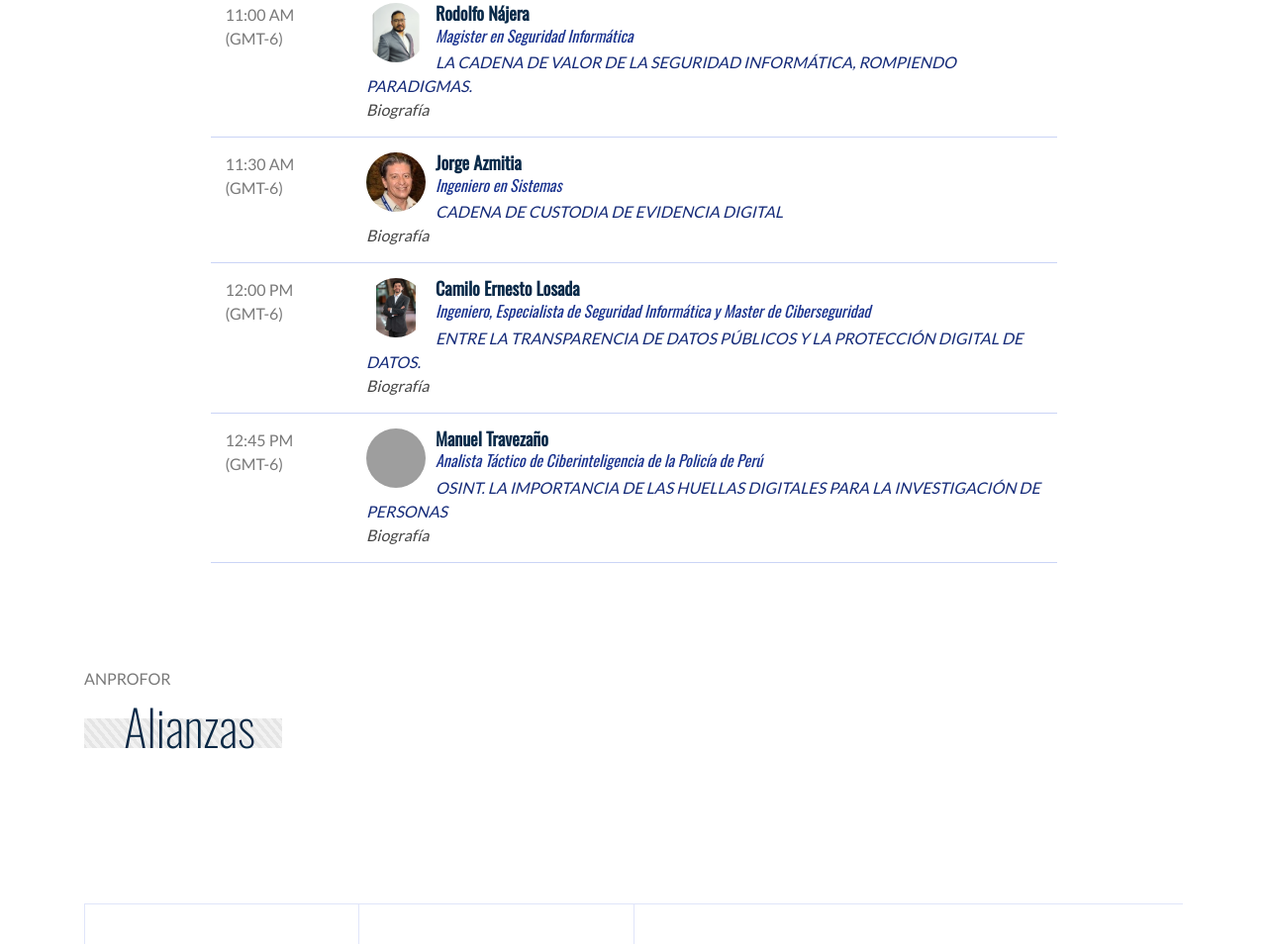
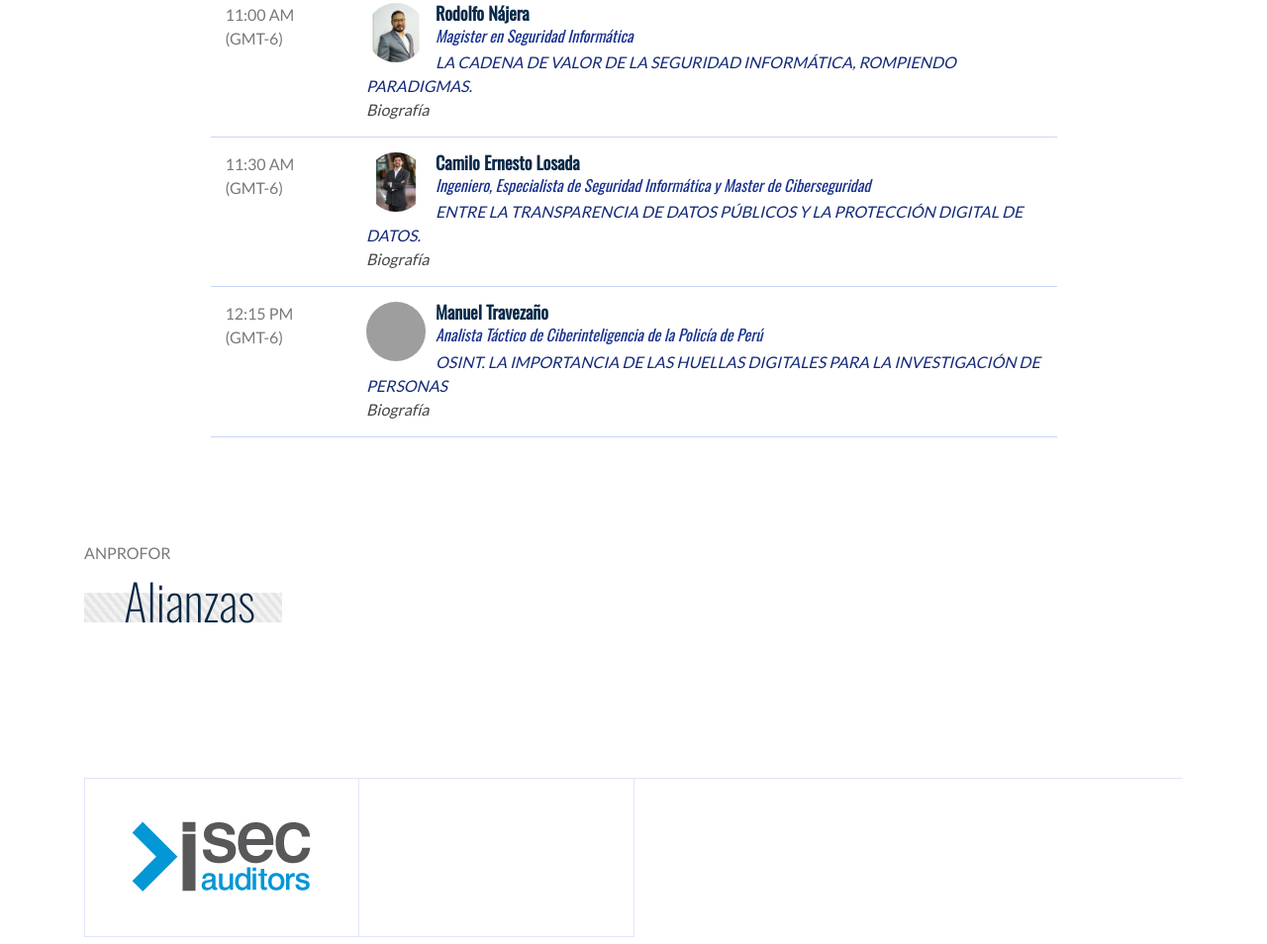
Before and after one commit to anprofor/convifsi2024, a plain HTML site: page index.html in a window 1280 px wide. Shown: the part 2464-3418 px from the top of the page at 99% size. Drawn offline with nearby package versions, Linux system fonts and the light colour scheme; grey boxes are pictures that could not be loaded.

Commit message:
Update index.html

```diff
--- a/index.html
+++ b/index.html
@@ -262,20 +262,9 @@
               </div>
             </div>
 
+
               <div class="row schedule-item">
               <div class="col-md-2"><time>11:30 AM (GMT-6)</time></div>
-              <div class="col-md-10">
-                <div class="speaker">
-                  <img src="img/Jorge.jpg" alt=" ">
-                </div>
-                <h4>Jorge Azmitia <br><span>Ingeniero en Sistemas</span></h4>
-                <p>CADENA DE CUSTODIA DE EVIDENCIA DIGITAL</p>
-                 <p><a href="jorge.html">Biografía </a></p>
-              </div>
-            </div>
-
-              <div class="row schedule-item">
-              <div class="col-md-2"><time>12:00 PM (GMT-6)</time></div>
               <div class="col-md-10">
                 <div class="speaker">
                   <img src="img/Camilo.jpg" alt=" ">
@@ -287,9 +276,8 @@
             </div>
 
 
-
              <div class="row schedule-item">
-              <div class="col-md-2"><time>12:45 PM (GMT-6)</time></div>
+              <div class="col-md-2"><time>12:15 PM (GMT-6)</time></div>
               <div class="col-md-10">
                 <div class="speaker">
                   <img src="img/Manuel.jpg" alt=" ">
```
